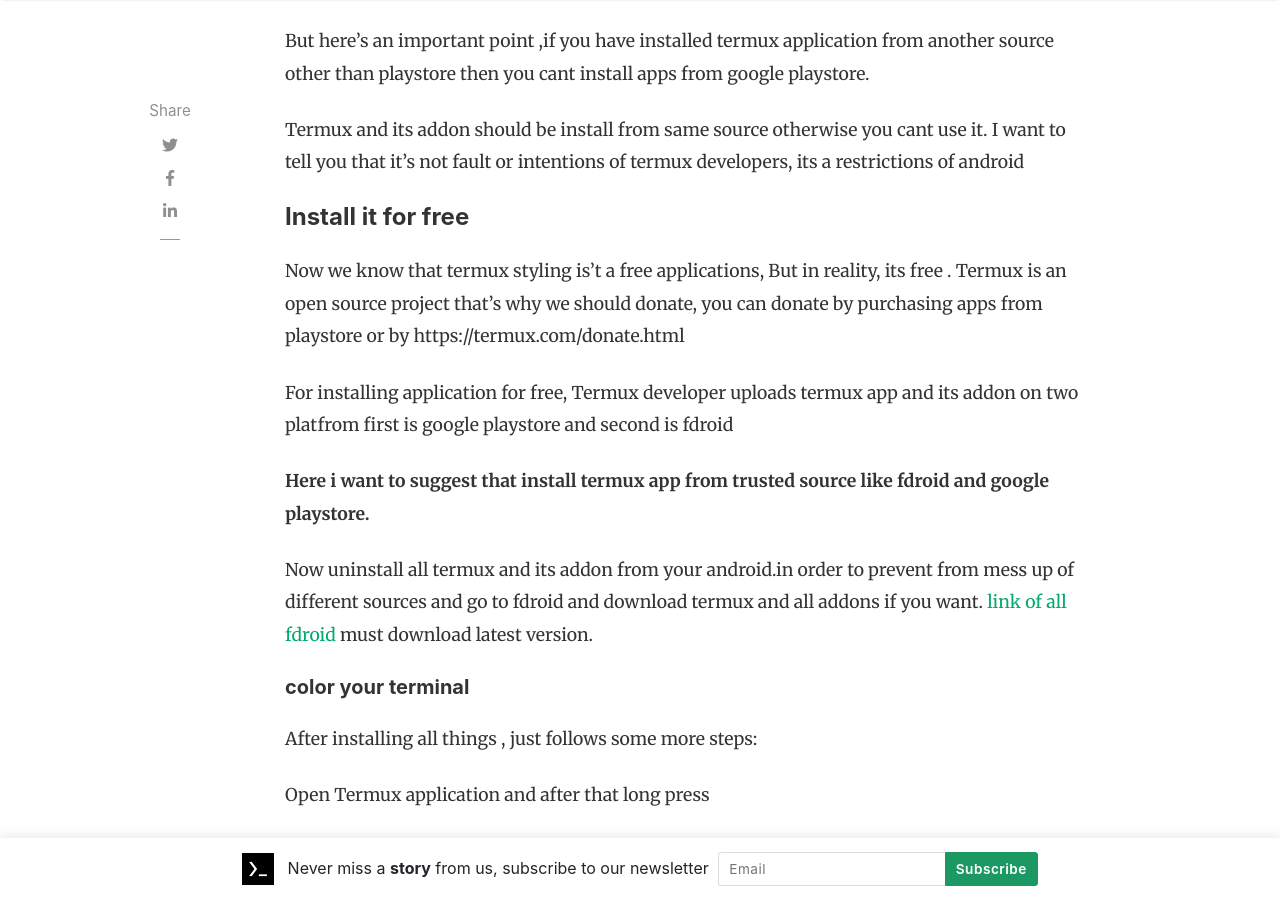
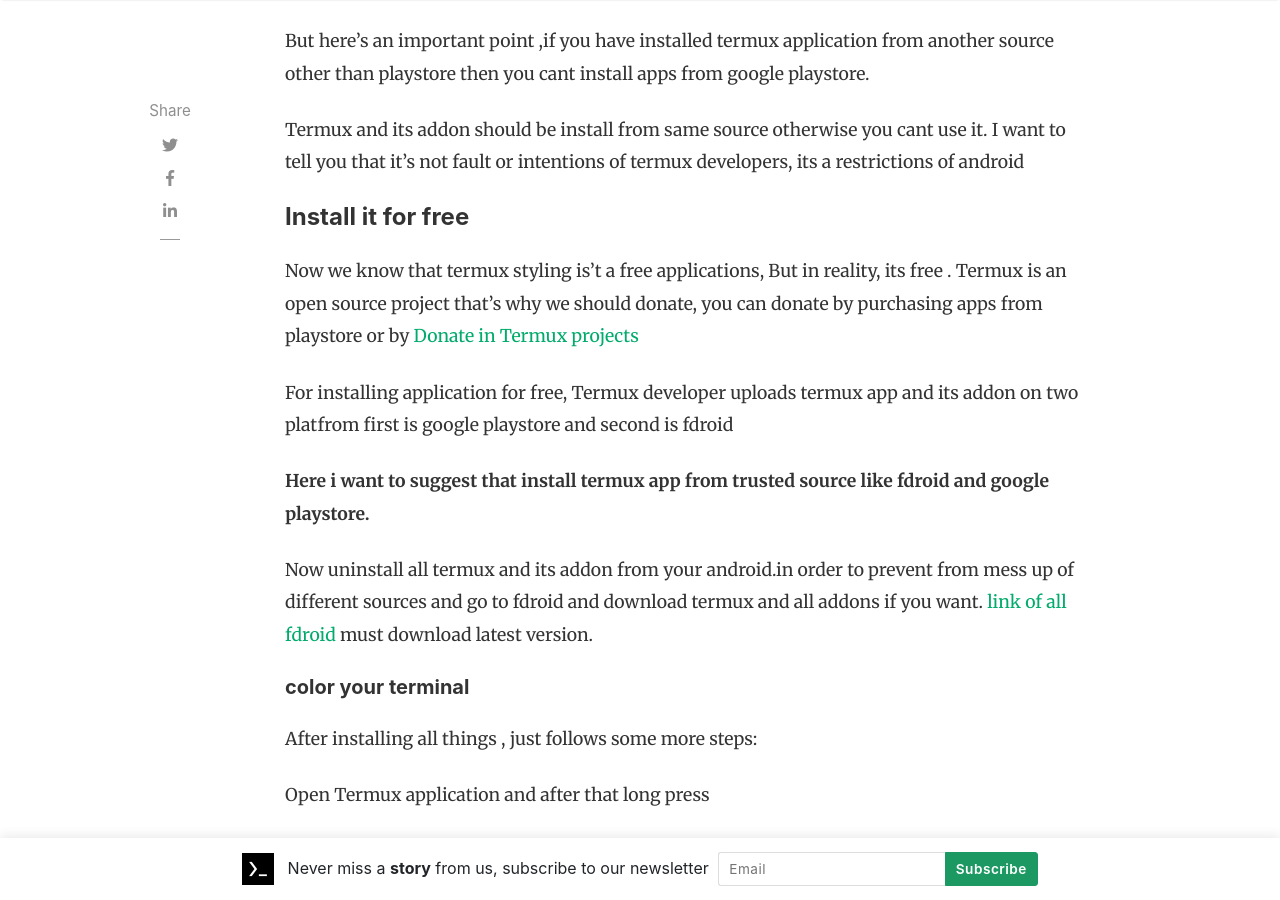
Before and after one commit to hindux/hindux.github.io, a Jekyll site: the page built from _posts/2020-05-15-style-your-termux.md, in a window 1280 px wide and 900 px high, scrolled down 1180 px. Built offline with Jekyll 4.4.1, drawn with Linux system fonts in a browser that asks for light colours; nearby versions of some CDN libraries; comment, search, counter and statistics services are not loaded.

Commit message:
Update 2020-05-15-style-your-termux.md

```diff
--- a/_posts/2020-05-15-style-your-termux.md
+++ b/_posts/2020-05-15-style-your-termux.md
@@ -24,7 +24,7 @@ I want to tell you that it's not fault or intentions of termux developers, its a
 #### Install it for free
 Now we know that termux styling is't a free applications, But in reality, its free
 . Termux is an open source project that's why we should donate, you can donate by purchasing apps from playstore
-or by https://termux.com/donate.html
+or by [Donate in Termux projects](https://termux.com/donate.html)
 
 For installing application for free, Termux developer uploads termux app and its addon on two platfrom first is google playstore and second is fdroid
 
```
